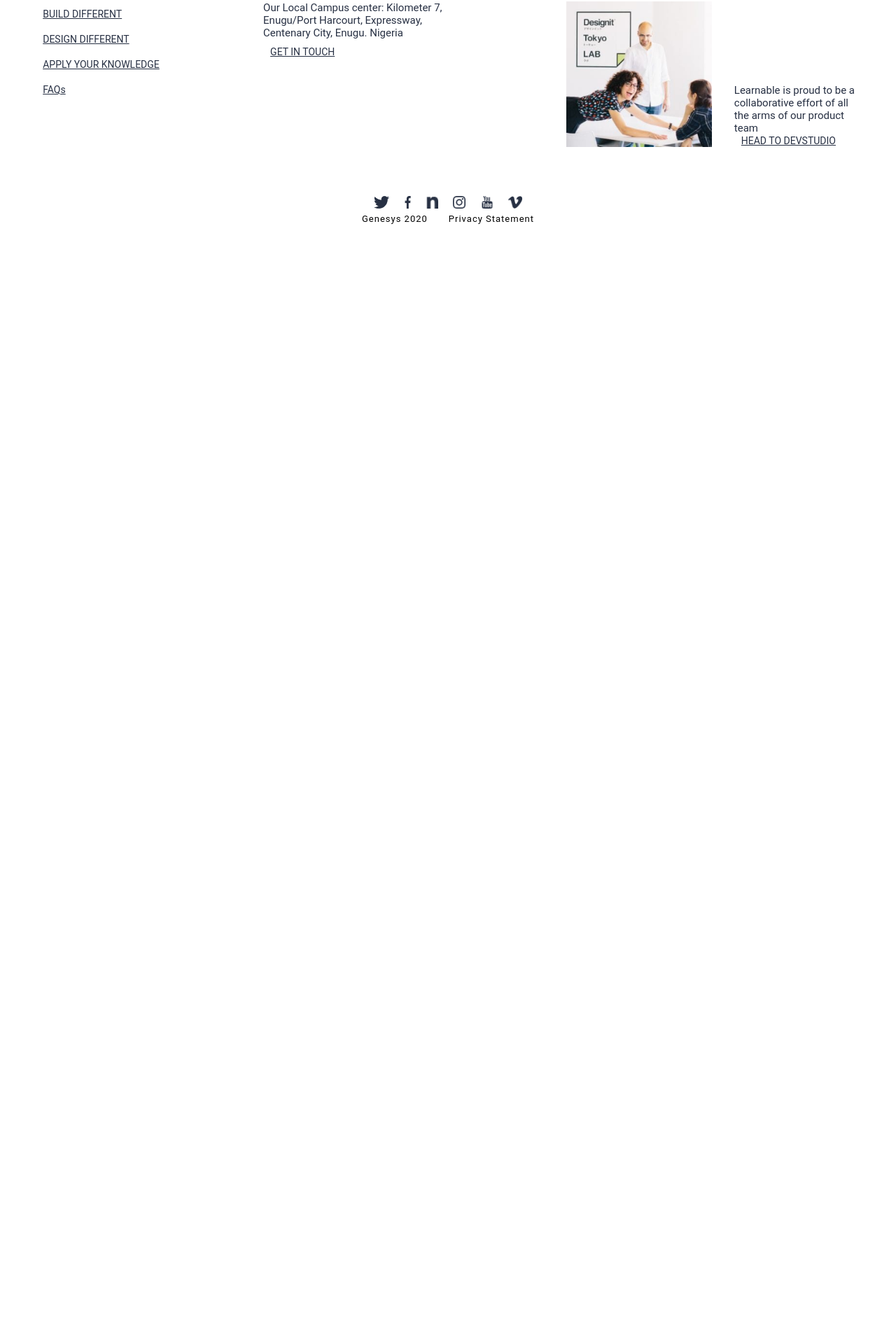
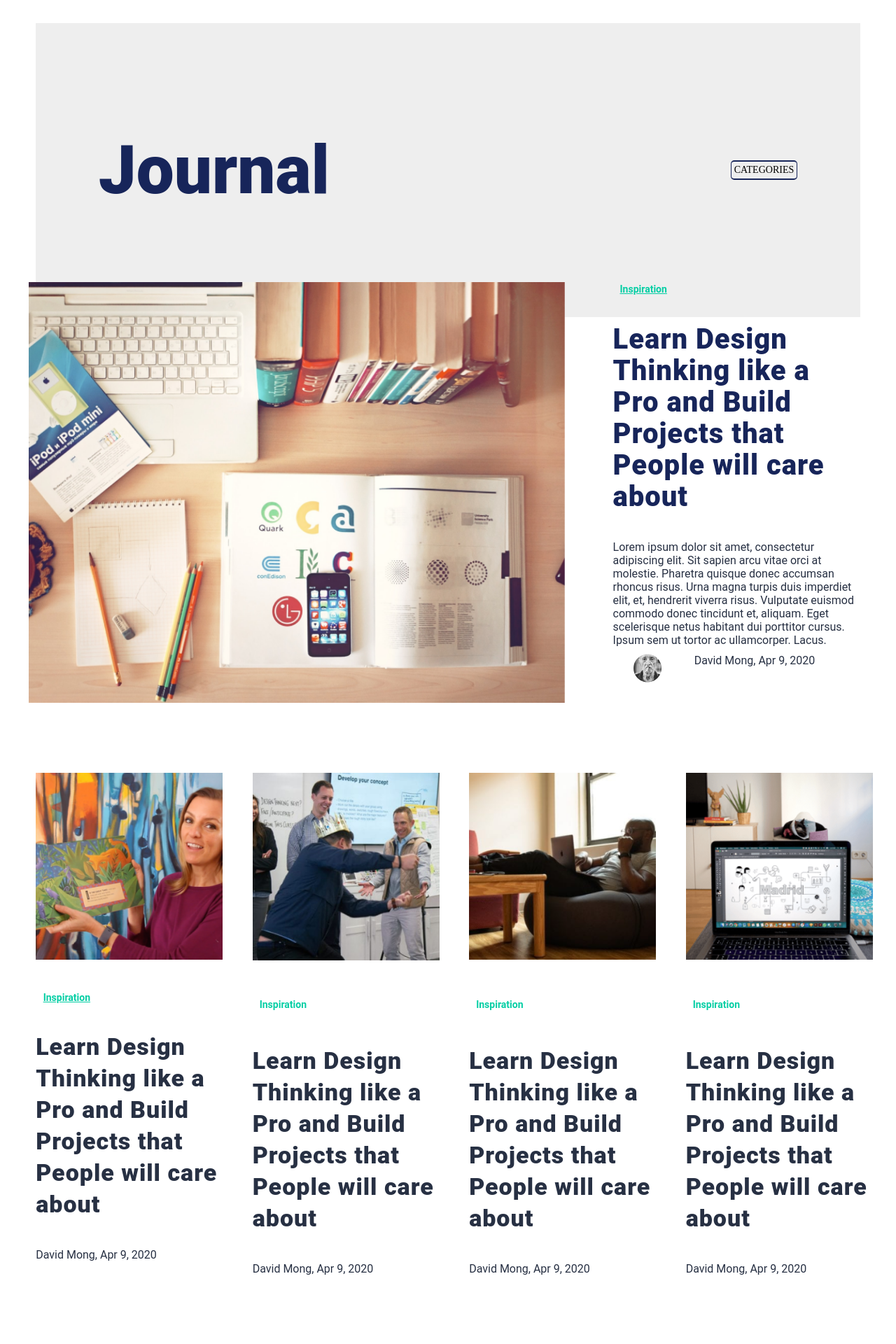
Before and after one commit to MiracleUFO/learnable, a React (Create React App) app: page /Journal in a window 1280 px wide. Shown: the part 197-2117 px from the top of the page at 70% size. Before the commit the page ends 800 px from the top, so only its background shows below. Built offline with nearby package versions, Linux system fonts and the light colour scheme.

Commit message:
Journal page done

```diff
--- a/src/components/Journal.js
+++ b/src/components/Journal.js
@@ -1,8 +1,44 @@
 import React from 'react';
+import {NavLink} from 'react-router-dom';
+import LearnableHeader from './Learnable-Header';
+import JournalGrid from './JournalGrid';
+import SubscribeDiv from './SubscribeDiv';
+import journalPic from '../images/journal/journalMain.png';
+import journalAvatar from '../images/journal/journalAvatar.png';
 
 function Journal() {
 	return (
-		<main>Journal</main>
+		<main>
+
+			<LearnableHeader/>
+
+			<section className='greyDiv flexBox flexBox2 padding' id='journalHero'>
+				<h1 className='text96'>Journal</h1>
+				<button>CATEGORIES</button>
+			</section>
+
+			<section className='flexBox' id='journalPicDiv'>
+				<img src={journalPic} className='floatLeft' />
+				<div>
+					<NavLink to='#' className='greenFont underline'>Inspiration</NavLink>
+					<h1>Learn Design Thinking like a Pro and Build Projects that People will care about</h1>
+					<p>Lorem ipsum dolor sit amet, consectetur adipiscing elit.
+					Sit sapien arcu vitae orci at molestie.
+					Pharetra quisque donec accumsan rhoncus risus.
+					Urna magna turpis duis imperdiet elit, et, hendrerit viverra risus.
+					Vulputate euismod commodo donec tincidunt et, aliquam.
+					Eget scelerisque netus habitant dui porttitor cursus.
+					Ipsum sem ut tortor ac ullamcorper. Lacus.</p>
+					<div className='flexBox3' id='journalAvatarDiv'><img src={journalAvatar}/> <p>David Mong, Apr 9, 2020</p></div>
+				</div>
+
+			</section>
+
+			<JournalGrid/>
+			<JournalGrid/>
+
+			<SubscribeDiv/>
+		</main>
 	)
 }
 
--- a/src/components/JournalGrid.js
+++ b/src/components/JournalGrid.js
@@ -7,7 +7,7 @@ import journal4 from '../images/journal/journal4.png';
 
 function JournalGrid() {
 	return (
-		<div id='journalGrid'>
+		<div id='journalGrid' className = { document.URL.includes('Journal') ? 'journalGridInJournal' : ''}>
 			<img src={journal1} />
 			<img src={journal2} />
 			<img src={journal3} />
--- a/src/components/Learnable-Home.js
+++ b/src/components/Learnable-Home.js
@@ -342,7 +342,8 @@ function Learnable() {
 			</section>
 
 			<section className='flexBox3 flexBox2 cadetBlue genesysLearnableSects padding'>
-				<div className='floatLeft'></div>
+
+					<img src={culture}className='floatLeft'/>
 
 				<div className='flexColumn'>
 					<h1 className='whiteFont'>Apply Your Knowledge</h1>
--- a/src/index.css
+++ b/src/index.css
@@ -609,16 +609,49 @@ footer a {
 
 /* - - - - Journal - - - - */
 
+#journalHero {
+	height: 420px;
+	margin: 50px 4% 0;
+}
+
+#journalPicDiv {
+	position: relative;
+	bottom: 50px;
+	z-index: 2;
+	margin: 0 4%;
+	padding: 0 0 50px;
+}
+
+#journalPicDiv > div {
+	width: 30%;
+}
+
+#journalPicDiv > img {
+	position: relative;
+	left: -10px;
+	width: 65%;
+}
+
+#journalAvatarDiv {
+	padding-top: 10px;
+	position: relative;
+	right: 5%;
+}
+
+.journalGridInJournal {
+	bottom: 50px;
+}
+
 #journalGrid {
 	display: grid;
-	position: relative;
-	width: 90%;
-	margin: 0 auto;
-	padding: 50px 0;
-	grid-template-rows: 313px 400px;
-	grid-template-columns: 22% 22% 22% 22%;
-	grid-column-gap: 4%;
-	grid-row-gap: 20px;
+    position: relative;
+    width: 93%;
+    margin: 0 4%;
+    padding: 50px 0;
+    grid-template-rows: 313px 500px;
+    grid-template-columns: 22% 22% 22% 22%;
+    grid-column-gap: 4%;
+    grid-row-gap: 0;
 }
 
 #journalGrid h1 {
```
Also changed, not shown: src/images/journal/journalAvatar.png (added), src/images/journal/journalMain.png (added).
